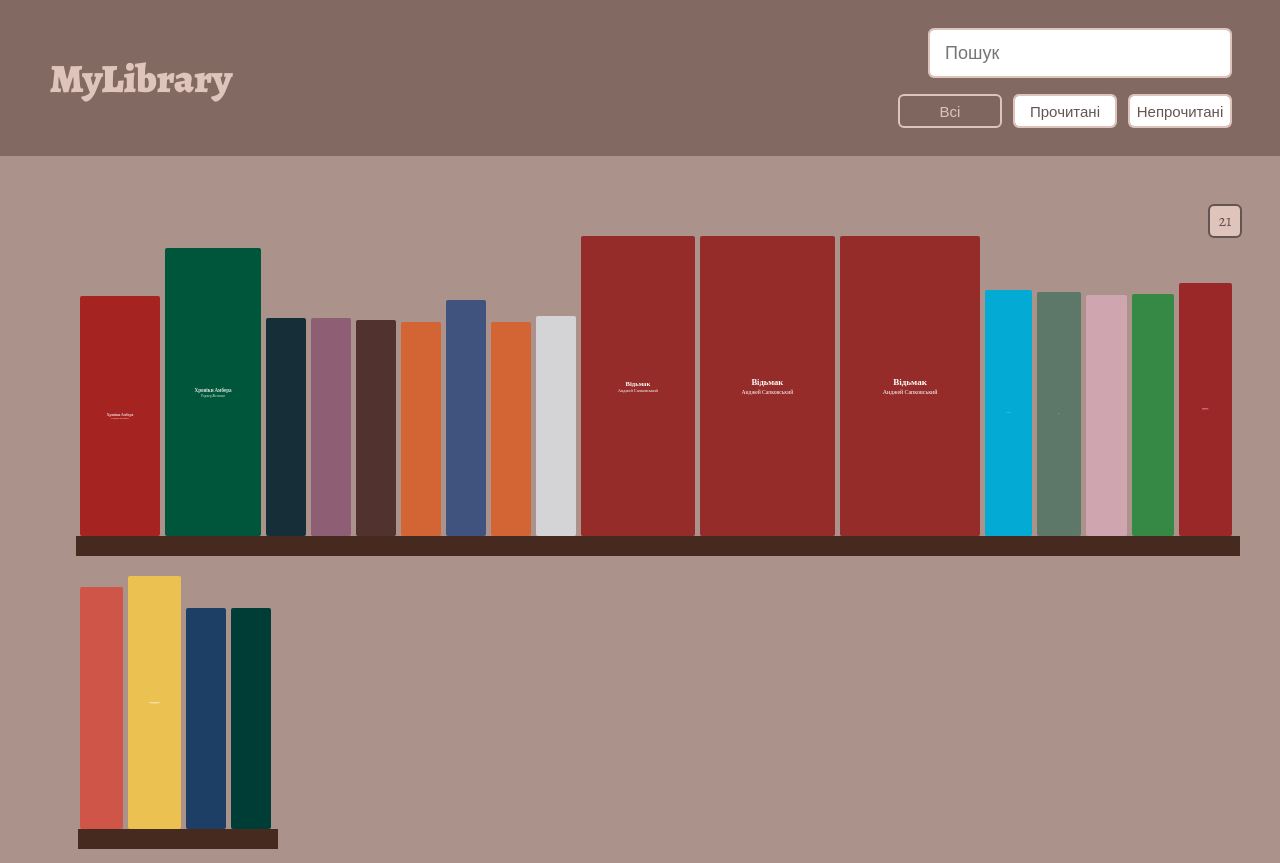
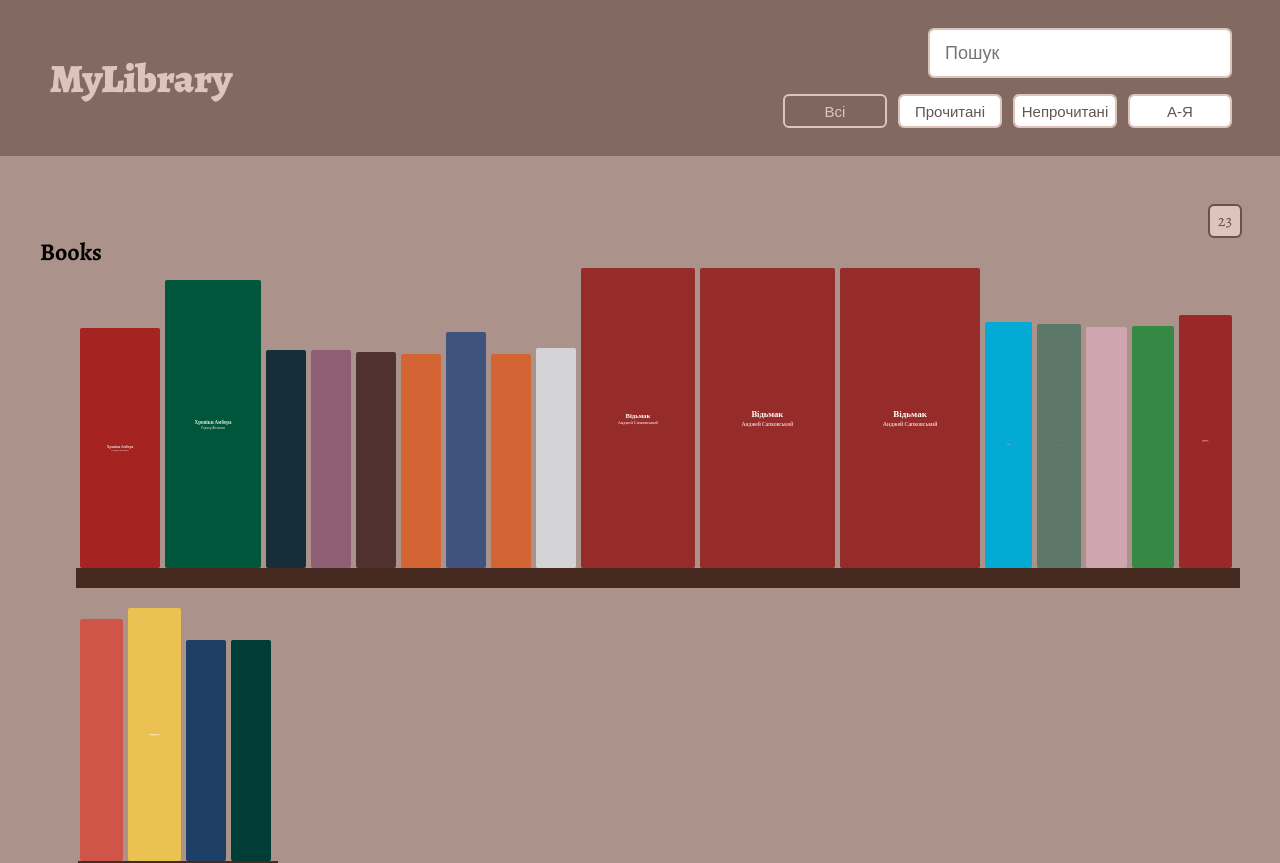
Before and after one commit to AnnaofAmber/Library, a React (Create React App) app in the folder my-app/: page / in a window 1280 px wide. Shown: the top 863 px of the page. Built offline with nearby package versions, Linux system fonts and the light colour scheme.

Commit message:
adding AZ filter for books

```diff
--- a/my-app/src/components/BookFilter/BookFilter.jsx
+++ b/my-app/src/components/BookFilter/BookFilter.jsx
@@ -10,10 +10,9 @@ export const BookFilter = () => {
   const dispatch = useDispatch();
   const name = useSelector((state) => state.name);
   const filter = useSelector((state) => state.isRead);
+  const az = useSelector((state) => state.filter);
 
   const handleFilterChange = (event) => {
-    console.log(event);
-
     return dispatch(filterBooks(event.target.value));
   };
 
@@ -21,7 +20,9 @@ export const BookFilter = () => {
     return dispatch(readFilter(event.target.id));
   };
 
-  console.log(filter);
+  const handleFilterAZ = (event) => {
+    return dispatch(filterBooks(event.target.id));
+  };
 
   return (
     <div className={scss.container}>
@@ -38,6 +39,7 @@ export const BookFilter = () => {
         />
       </div>
       <ReadFilter
+        handleFilterAZ={handleFilterAZ}
         handleFilterChangeIsRead={handleFilterChangeIsRead}
         filter={filter}
       />
--- a/my-app/src/components/BookList/BookList.jsx
+++ b/my-app/src/components/BookList/BookList.jsx
@@ -4,6 +4,7 @@ import { BookItem } from "../BookItem/BookItem";
 export const BookList = ({ showModalImage, filteredBooks, filteredComics }) => {
   return (
     <div>
+      <h2>Books</h2>
       <ul className={scss.bookList}>
         {filteredBooks.map((book) => (
           <BookItem
@@ -34,6 +35,7 @@ export const BookList = ({ showModalImage, filteredBooks, filteredComics }) => {
           />
         ))}
       </ul>
+      <h2>Comics</h2>
       <ul className={scss.bookList}>
         {filteredComics.map((book) => (
           <BookItem
--- a/my-app/src/components/Layout/Layout.jsx
+++ b/my-app/src/components/Layout/Layout.jsx
@@ -93,13 +93,15 @@ export const Layout = () => {
   */
 
   const onFilteredBooks = (books, filter, isRead) => {
-    if (filter) {
+    if (filter !== "AZ") {
       return books.filter(
         (book) =>
           book.name.toLowerCase().includes(filter.toLowerCase()) ||
           book.author.toLowerCase().includes(filter.toLowerCase()) ||
           book.genre.toLowerCase().includes(filter.toLowerCase()),
       );
+    } else if (filter === "AZ") {
+      return books.sort((a, b) => a.name.localeCompare(b.name));
     }
 
     if (isRead === "read") {
@@ -147,12 +149,11 @@ export const Layout = () => {
   */
 
   let i = 0;
-  const counter = (filteredBooks) => {
-    filteredBooks.map((book) => {
-      return (i = i + 1);
-    });
+  const counter = () => {
+    filteredBooks.map(() => (i = i + 1));
+    filteredComics.map(() => (i = i + 1));
   };
-  counter(filteredBooks);
+  counter();
 
   /**
     |============================
--- a/my-app/src/components/ReadFilter/ReadFilter.jsx
+++ b/my-app/src/components/ReadFilter/ReadFilter.jsx
@@ -1,15 +1,41 @@
-import clsx from 'clsx'
-import scss from './ReadFilter.module.scss'
+import clsx from "clsx";
+import scss from "./ReadFilter.module.scss";
 
-export const ReadFilter = ({handleFilterChangeIsRead, filter})=>{
-
-
-    return(
-            <div className={scss.btnContaier}>
-      <button className={clsx(scss.btn, filter ==='all' && scss.btnClsx )} id='all' onClick={handleFilterChangeIsRead}>Всі</button>
-      <button className={clsx(scss.btn, filter === 'read' && scss.btnClsx )} id='read' onClick={handleFilterChangeIsRead}>Прочитані</button>
-      <button className={clsx(scss.btn, filter ==='not' && scss.btnClsx )} id='not' onClick={handleFilterChangeIsRead}>Непрочитані</button>
-
+export const ReadFilter = ({
+  handleFilterChangeIsRead,
+  handleFilterAZ,
+  filter,
+}) => {
+  return (
+    <div className={scss.btnContaier}>
+      <button
+        className={clsx(scss.btn, filter === "all" && scss.btnClsx)}
+        id="all"
+        onClick={handleFilterChangeIsRead}
+      >
+        Всі
+      </button>
+      <button
+        className={clsx(scss.btn, filter === "read" && scss.btnClsx)}
+        id="read"
+        onClick={handleFilterChangeIsRead}
+      >
+        Прочитані
+      </button>
+      <button
+        className={clsx(scss.btn, filter === "not" && scss.btnClsx)}
+        id="not"
+        onClick={handleFilterChangeIsRead}
+      >
+        Непрочитані
+      </button>
+      <button
+        className={clsx(scss.btn, filter === "not" && scss.btnClsx)}
+        id="AZ"
+        onClick={handleFilterAZ}
+      >
+        A-Я
+      </button>
     </div>
-    )
-}
+  );
+};
--- a/my-app/src/redux/filterBooksSlice.js
+++ b/my-app/src/redux/filterBooksSlice.js
@@ -2,6 +2,7 @@ import { createSlice } from '@reduxjs/toolkit';
 
 const initialState = {
   name: '',
+  AZ: false,
 };
 
 const filterBooksSlice = createSlice({
--- a/my-app/src/redux/readFilterSlice.js
+++ b/my-app/src/redux/readFilterSlice.js
@@ -1,8 +1,8 @@
 import { createSlice } from '@reduxjs/toolkit';
 
 const initialState = {
-  isRead:'read',
-  notRead:'not',
+  // isRead:'read',
+  // notRead:'not',
   all:'all'
 };
 
```
